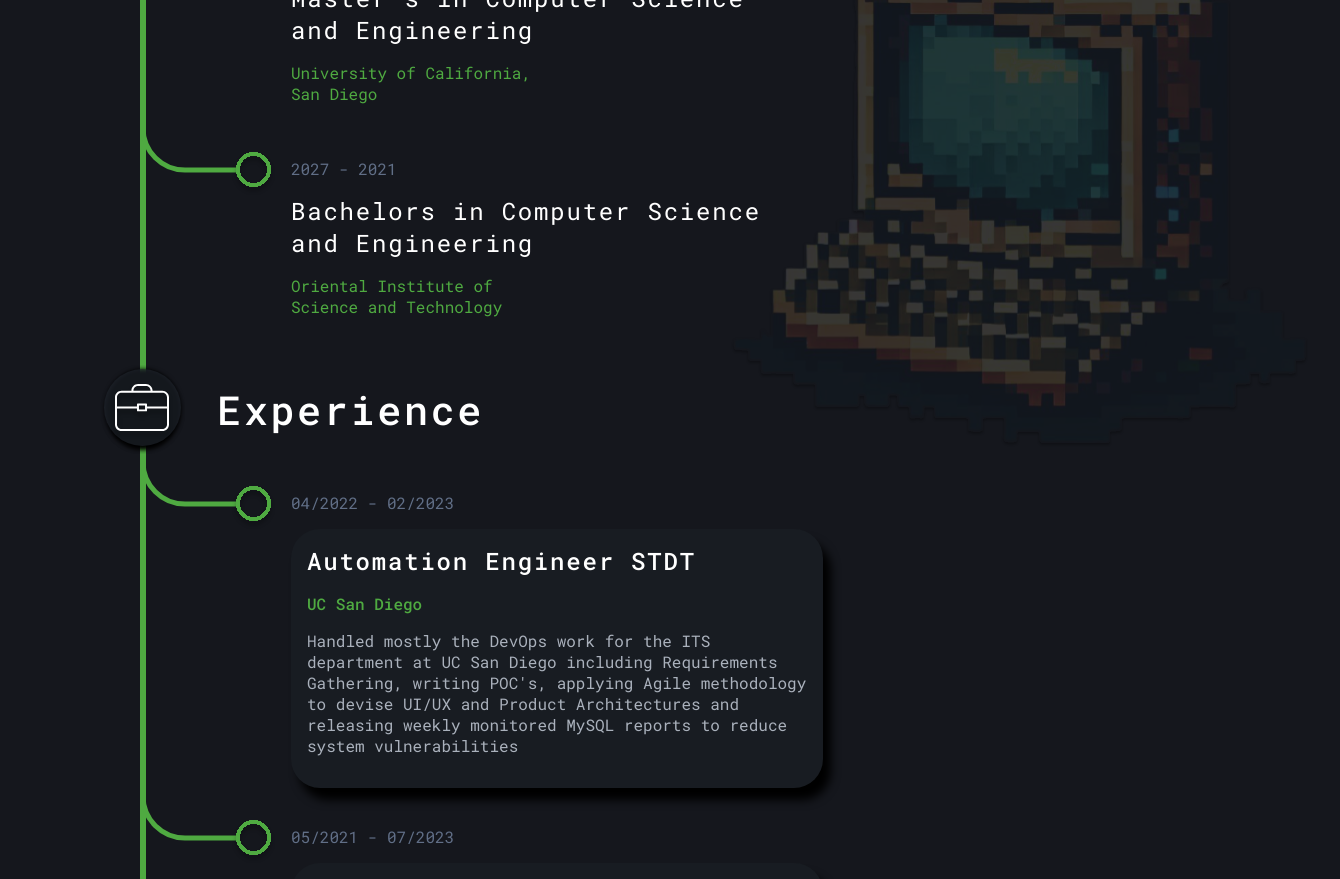
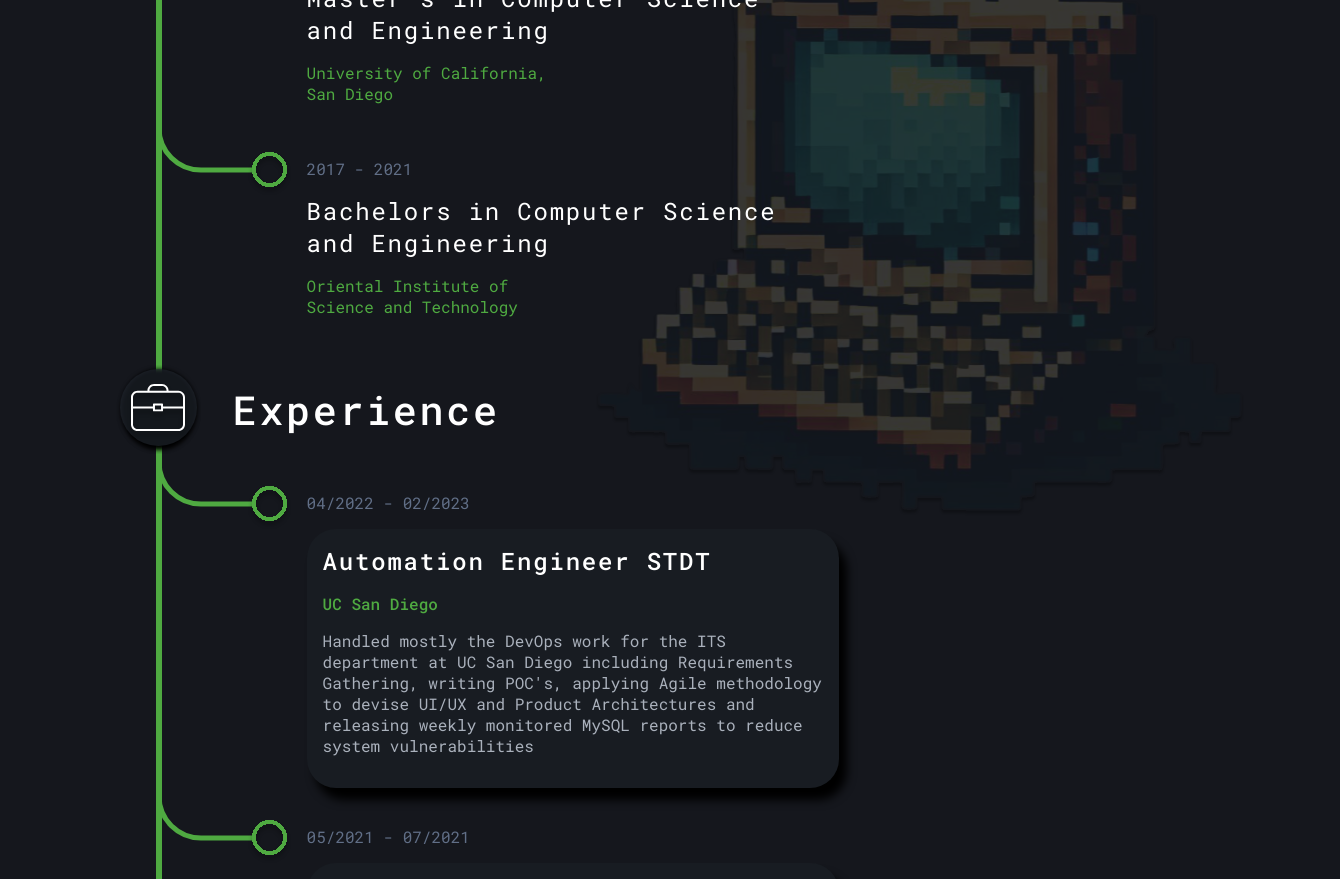
Before and after one commit to Rebooting-Me/Portfolio, a React (Vite) app: page / in a window 1280 px wide. Shown: the part 700-1579 px from the top of the page, 1340 px wide, since content can reach past the window. Built offline with nearby package versions, Linux system fonts and the light colour scheme; a web font is replaced by a local one.

Commit message:
updated some minor PC image styling and the 'line' div styling

```diff
--- a/index.html
+++ b/index.html
@@ -2,7 +2,7 @@
 <html lang="en">
   <head>
     <meta charset="UTF-8" />
-    <link rel="icon" type="image/svg+xml" href="/vite.svg" />
+    <link rel="icon" type="image/svg+xml" href="/src/assets/git-branch.svg" />
     <link rel="preload" href="./src/assets/dp.svg" as="image">
     <link rel="preload" href="./src/assets/Controller.svg" as="image">
     <link rel="preload" href="./src/assets/PC.svg" as="image">
--- a/src/App.css
+++ b/src/App.css
@@ -1,8 +1,8 @@
 #pc {
-    width: 50%;
+    width: 45rem;
     display: inline-block;
     position: absolute;
-    left: 700px;
+    right: 0;
     top: 600px;
     z-index: -999;
 }
--- a/src/App.jsx
+++ b/src/App.jsx
@@ -10,18 +10,27 @@ function App() {
     <>
       <Hero />
       <div
+        style={{
+          display: "flex",
+          position: "relative",
+          marginLeft: "7em",
+        }}
+      >
+        <div
           id="line"
           style={{
             borderLeft: "6px solid #4FAA41",
-          height: "200%",
             borderRadius: "5px",
-          marginLeft: "6em",
-          position: "absolute",
             zIndex: "-4",
           }}
         />
+        <div style={{ flex: 1 }}>
           <Education />
           <Experience />
+          {/* Add more components here */}
+          <div style={{ height: "4em" }} />
+        </div>
+      </div>
       <img id="pc" src={PC} alt="PC icon" />
     </>
   );
--- a/src/components/Education.jsx
+++ b/src/components/Education.jsx
@@ -10,7 +10,7 @@ const Education = () => {
             display: "flex",
             alignItems: "center",
             gap: "2em",
-            marginLeft: "3.5em",
+            // marginLeft: "3.5em",
           }}
         >
           <img src={Eduicon} alt="education icon" />
@@ -22,7 +22,7 @@ const Education = () => {
           school="University of California, San Diego"
         />
         <Card
-          date="2027 - 2021"
+          date="2017 - 2021"
           degree="Bachelors in Computer Science and Engineering"
           school="Oriental Institute of Science and Technology"
         />
@@ -32,7 +32,7 @@ const Education = () => {
 
 const Card = ({ date, degree, school }) => {
   return (
-    <div style={{ display: "flex", gap:"1em", margin: "0 0 0 6em" }}>
+    <div style={{ display: "flex", gap:"1em", margin: "0 0 0 2.5em" }}>
       <img src={Trigger} alt="trigger" style={{ alignSelf: "flex-start" }} />
       <div style={{ alignSelf: "flex-end", marginTop: "22px" }}>
         <p style={{ color: "#616F87" }}>{date}</p>
--- a/src/components/Experience.jsx
+++ b/src/components/Experience.jsx
@@ -10,7 +10,6 @@ const Experience = () => {
           display: "flex",
           alignItems: "center",
           gap: "2em",
-          marginLeft: "3.5em",
         }}
       >
         <img src={Expicon} alt="experience icon" />
@@ -23,7 +22,7 @@ const Experience = () => {
         desc="Handled mostly the DevOps work for the ITS department at UC San Diego including Requirements Gathering, writing POC's, applying Agile methodology to devise UI/UX and Product Architectures and releasing weekly monitored MySQL reports to reduce system vulnerabilities"
       />
       <Card
-        date="05/2021 - 07/2023"
+        date="05/2021 - 07/2021"
         post="Software Engineer Intern"
         company="Compport"
         desc="I assessed and enhanced the operational efficiency of the company's software solutions. I conducted system analysis, recommended policy changes, and achieved a 40% productivity boost through clear code and documentation. My contributions played a key role in accomplishing engineering tasks with high efficiency."
@@ -38,7 +37,7 @@ const Card = ({ date, post, company, desc }) => {
       style={{
         display: "flex",
         gap: "1em",
-        margin: "0 0 0 6em",
+        margin: "0 0 0 2.5em",
         padding: "0",
       }}
     >
--- a/src/components/shared.css
+++ b/src/components/shared.css
@@ -2,6 +2,7 @@
     margin-top: 7em;
     margin-bottom: 0;
     padding-bottom: 0;
+    margin-left: -2.9em;
 }
 
 #edu{
@@ -30,6 +31,7 @@
     margin-top: 2em;
     margin-bottom: 0;
     padding-bottom: 0;
+    margin-left: -2.9em;
 }
 
 #exp {
```
Also changed, not shown: src/assets/Vocab-Go.svg (added), src/index.css (line endings or trailing spaces). Lines whose indentation alone changed are shown as unchanged.
